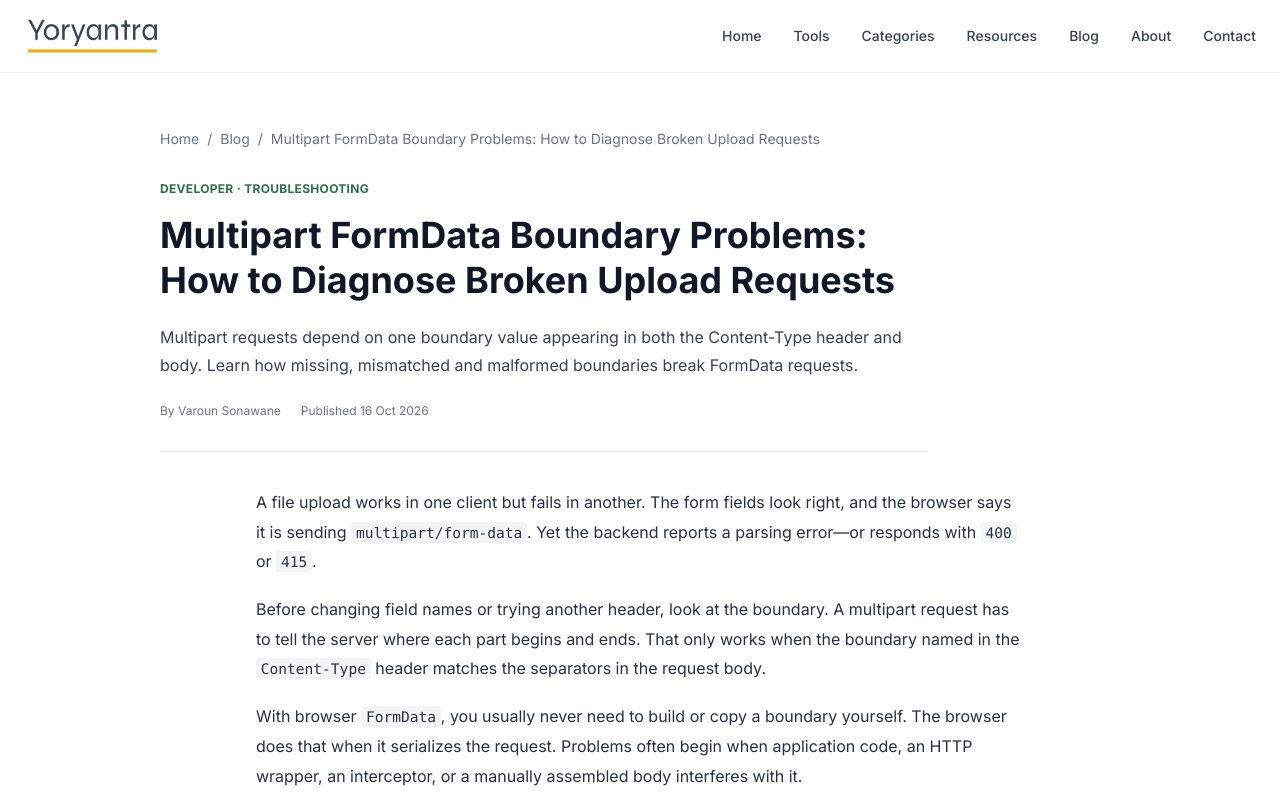
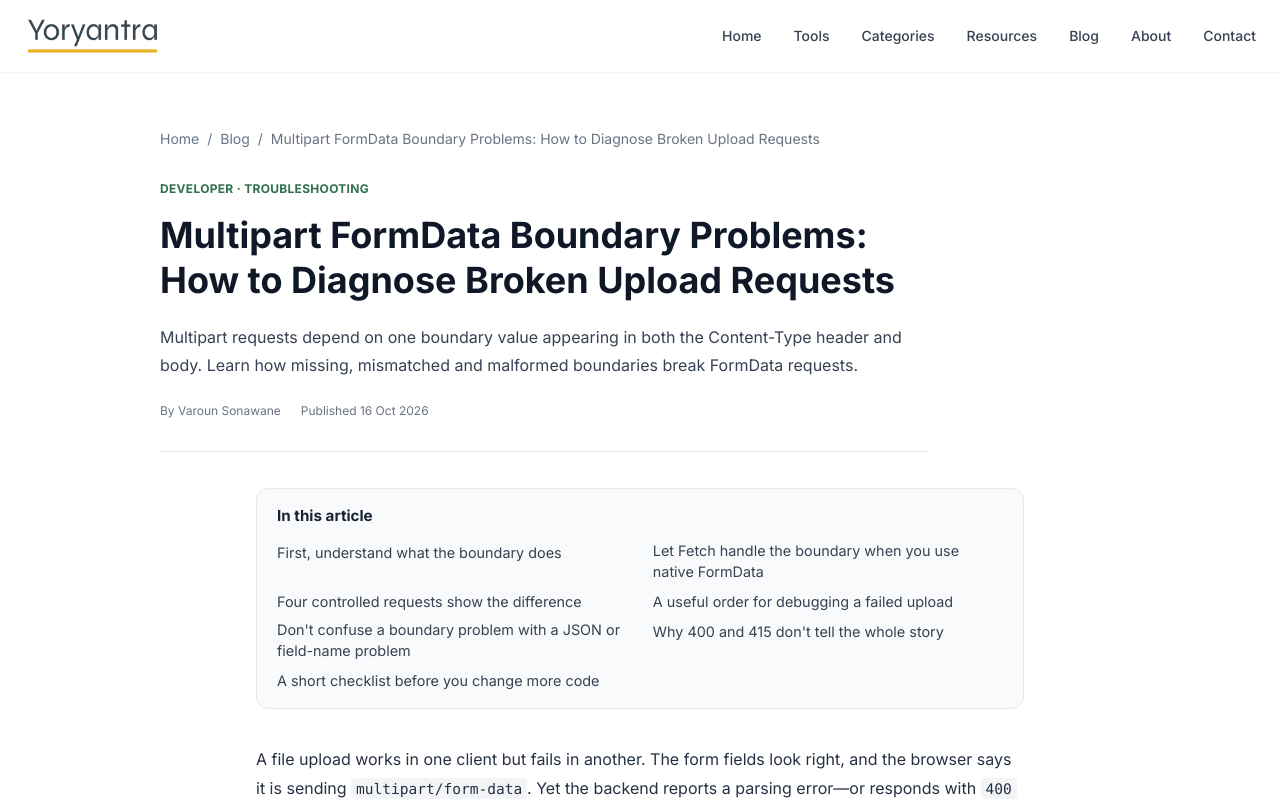
Before and after one commit to vaarunsonawwane-ops/yoryantra-new, a Next.js app: page /blog/formdata-multipart-boundary-troubleshooting in a window 1280 px wide. Shown: the top 800 px of the page. Built offline with nearby package versions, Linux system fonts and the light colour scheme.

Commit message:
Table of Contents

```diff
--- a/app/blog/[slug]/page.tsx
+++ b/app/blog/[slug]/page.tsx
@@ -6,6 +6,7 @@ import { MDXRemote } from "next-mdx-remote/rsc";
 import remarkGfm from "remark-gfm";
 import { BLOG_RELEASE_ENABLED } from "../blog-config";
 import { getRenderableArticle, getRenderableArticles } from "../blog-data";
+import { collectBlogSections, selectBlogTocSections, remarkBlogHeadingAnchors } from "../blog-toc";
 import "../blog.css";
 
 type PageProps = { params: Promise<{ slug: string }> };
@@ -68,6 +69,9 @@ export default async function BlogArticlePage({ params }: PageProps) {
   const article = getRenderableArticle(slug);
   if (!article) notFound();
 
+  const sections = collectBlogSections(article.content);
+  const tocLinks = selectBlogTocSections(sections, article.content);
+  const headingAnchors = remarkBlogHeadingAnchors(sections);
   const canonical = `https://yoryantra.com/blog/${article.slug}`;
   const jsonLd = BLOG_RELEASE_ENABLED && article.datePublished ? {
     "@context": "https://schema.org",
@@ -114,8 +118,30 @@ export default async function BlogArticlePage({ params }: PageProps) {
           )}
         </div>
       </header>
+      {tocLinks.length > 0 && (
+        <div className="mx-auto mt-9 max-w-3xl">
+          <nav className="yoryantra-blog-toc-desktop" aria-label="In this article">
+            <p className="yoryantra-blog-toc-title">In this article</p>
+            <ul className="yoryantra-blog-toc-list">
+              {tocLinks.map((section) => (
+                <li key={section.id}><a href={`#${section.id}`}>{section.title}</a></li>
+              ))}
+            </ul>
+          </nav>
+          <details className="yoryantra-blog-toc-mobile">
+            <summary>In this article</summary>
+            <nav aria-label="In this article">
+              <ul className="yoryantra-blog-toc-list">
+                {tocLinks.map((section) => (
+                  <li key={section.id}><a href={`#${section.id}`}>{section.title}</a></li>
+                ))}
+              </ul>
+            </nav>
+          </details>
+        </div>
+      )}
       <article className="yoryantra-blog-prose mx-auto mt-9 max-w-3xl">
-        <MDXRemote source={article.content} components={{ table: ScrollableTechnicalTable }} options={{ mdxOptions: { remarkPlugins: [remarkGfm] } }} />
+        <MDXRemote source={article.content} components={{ table: ScrollableTechnicalTable }} options={{ mdxOptions: { remarkPlugins: [remarkGfm, headingAnchors] } }} />
       </article>
       <nav aria-label="Return to Blog" className="mx-auto mt-12 max-w-3xl border-t border-gray-200 pt-7">
         <Link className="yoryantra-blog-back-link inline-flex items-center gap-2 text-sm" href="/blog">← Back to Blog</Link>
--- /dev/null
+++ b/app/blog/blog-toc.ts
@@ -0,0 +1,111 @@
+/**
+ * Shared, server-only article navigation. MDX content remains the single source
+ * of truth; editorial drafts do not need manually authored anchor links.
+ */
+export type BlogSection = { title: string; id: string };
+
+function headingLabel(markdown: string): string {
+  return markdown
+    .replace(/!\[([^\]]*)\]\([^)]*\)/g, "$1")
+    .replace(/\[([^\]]+)\]\([^)]*\)/g, "$1")
+    .replace(/`([^`]+)`/g, "$1")
+    .replace(/<[^>]+>/g, "")
+    .replace(/\\([\\`*{}\[\]()#+.!_>-])/g, "$1")
+    .replace(/[*_~]/g, "")
+    .replace(/\s+/g, " ")
+    .trim();
+}
+
+function sectionSlug(title: string): string {
+  return title
+    .normalize("NFKD")
+    .replace(/[\u0300-\u036f]/g, "")
+    .toLowerCase()
+    .replace(/[’']/g, "")
+    .replace(/[^a-z0-9]+/g, "-")
+    .replace(/^-|-$/g, "") || "section";
+}
+
+/** Collect top-level H2 headings, ignoring literal headings inside code fences. */
+export function collectBlogSections(source: string): BlogSection[] {
+  const sections: BlogSection[] = [];
+  const seen = new Map<string, number>();
+  let fenceMarker = "";
+  let fenceLength = 0;
+
+  for (const line of source.split(/\r?\n/)) {
+    const fence = /^ {0,3}(`{3,}|~{3,})/.exec(line);
+    if (fence) {
+      const marker = fence[1][0];
+      if (!fenceMarker) {
+        fenceMarker = marker;
+        fenceLength = fence[1].length;
+        continue;
+      }
+      if (fenceMarker === marker && fence[1].length >= fenceLength &&
+          /^\s*$/.test(line.slice(fence[0].length))) {
+        fenceMarker = "";
+        fenceLength = 0;
+        continue;
+      }
+    }
+    if (fenceMarker) continue;
+
+    // Article navigation uses section-level headings only, never H3 details.
+    const match = /^ {0,3}##(?:\s+|$)(.*?)(?:\s+#+\s*)?$/.exec(line);
+    if (!match) continue;
+    const title = headingLabel(match[1]);
+    if (!title) continue;
+    const base = sectionSlug(title);
+    const occurrence = (seen.get(base) ?? 0) + 1;
+    seen.set(base, occurrence);
+    sections.push({ title, id: occurrence === 1 ? base : `${base}-${occurrence}` });
+  }
+  return sections;
+}
+
+/** Keep navigation short, and avoid a table of contents on brief posts. */
+export function selectBlogTocSections(sections: BlogSection[], source: string): BlogSection[] {
+  if (sections.length < 4) return [];
+  let inFence = false;
+  const prose: string[] = [];
+  for (const line of source.split(/\r?\n/)) {
+    if (/^ {0,3}(`{3,}|~{3,})/.test(line)) { inFence = !inFence; continue; }
+    if (!inFence && !/^\s*[|#<>]/.test(line)) prose.push(line);
+  }
+  // The article must have enough explanatory prose for jump navigation to help.
+  if ((prose.join(" ").match(/[\p{L}\p{N}]+/gu)?.length ?? 0) < 900) return [];
+
+  const useful = sections.filter(({ title }) =>
+    !/^(sources? and (?:test )?basis|references?(?: and .*)?|where yoryantra(?:'s)?(?: tools)? (?:can )?(?:help|fit)|the practical rule|final thoughts)$/i.test(title)
+  );
+  return useful.length >= 4 ? useful.slice(0, 8) : [];
+}
+
+/**
+ * Remark transform attaches exactly the same IDs used in the navigation.
+ * The MDX renderer still owns HTML headings; no manual MDX edits are needed.
+ */
+export function remarkBlogHeadingAnchors(sections: BlogSection[]) {
+  return function attachAnchors() {
+    return function transform(tree: unknown) {
+      const root = tree as { children?: unknown[] };
+      let sectionIndex = 0;
+      for (const child of root.children ?? []) {
+        if (!child || typeof child !== "object") continue;
+        const node = child as {
+          type?: string;
+          depth?: number;
+          data?: { hProperties?: Record<string, unknown> };
+        };
+        if (node.type !== "heading" || node.depth !== 2) continue;
+        const section = sections[sectionIndex++];
+        if (!section) continue;
+        node.data = {
+          ...node.data,
+          hProperties: { ...node.data?.hProperties, id: section.id },
+        };
+      }
+    };
+  };
+}
--- a/app/blog/blog.css
+++ b/app/blog/blog.css
@@ -113,3 +113,45 @@
   .yoryantra-blog-breadcrumb-link,
   .yoryantra-blog-back-link { transition: none; }
 }
+
+/* Article contents index — shared by all Blog posts, no MDX markup required. */
+.yoryantra-blog-toc-desktop,
+.yoryantra-blog-toc-mobile {
+  background: #f9fafb;
+  border: 1px solid #e5e7eb;
+  border-radius: 12px;
+  padding: 1rem 1.25rem;
+}
+.yoryantra-blog-toc-title,
+.yoryantra-blog-toc-mobile summary {
+  color: #182434;
+  font-size: .95rem;
+  font-weight: 700;
+}
+.yoryantra-blog-toc-list {
+  display: grid;
+  grid-template-columns: repeat(2, minmax(0, 1fr));
+  gap: .35rem 1.6rem;
+  list-style: none;
+  margin: .75rem 0 0;
+  padding: 0;
+}
+.yoryantra-blog-toc-list li { min-width: 0; }
+.yoryantra-blog-toc-list a {
+  display: inline-block;
+  color: #374151;
+  font-size: .9rem;
+  line-height: 1.5;
+  text-decoration: none;
+  overflow-wrap: anywhere;
+}
+.yoryantra-blog-toc-list a:hover { color: var(--light-gold); text-decoration: underline; text-underline-offset: 3px; }
+.yoryantra-blog-toc-list a:focus-visible { outline: 2px solid var(--green); outline-offset: 3px; border-radius: 2px; }
+.yoryantra-blog-toc-desktop { display: block; }
+.yoryantra-blog-toc-mobile { display: none; }
+@media (max-width: 639px) {
+  .yoryantra-blog-toc-desktop { display: none; }
+  .yoryantra-blog-toc-mobile { display: block; }
+  .yoryantra-blog-toc-mobile summary { cursor: pointer; }
+  .yoryantra-blog-toc-list { grid-template-columns: minmax(0, 1fr); }
+}
```
